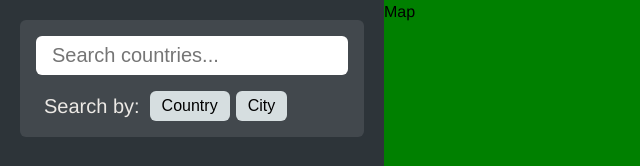
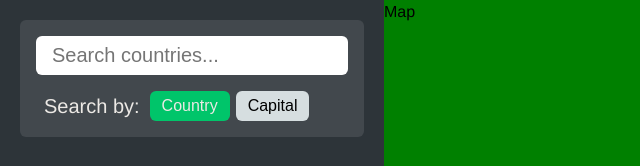
Before and after one commit to michalmankiewicz/countries-map, a React (Vite) app: page / in a window 1280 px wide. Shown: the top 166 px of the page, without its empty margins (0-640 px from the left). Built offline with nearby package versions, Linux system fonts and the light colour scheme; no server answers.

Commit message:
feat: Searching logic implemented

```diff
--- a/src/api/countriesApiSlice.ts
+++ b/src/api/countriesApiSlice.ts
@@ -1,5 +1,5 @@
 import { createApi, fetchBaseQuery } from '@reduxjs/toolkit/query/react';
-import { FetchedCountry } from '../types';
+import { FetchedCountry } from '../types/countries';
 
 export const countriesApi = createApi({
   reducerPath: 'countries',
--- a/src/components/CountriesList/CountryItem/CountryItem.tsx
+++ b/src/components/CountriesList/CountryItem/CountryItem.tsx
@@ -1,15 +1,9 @@
 import { CurrencyCircleDollar, House, UsersThree } from '@phosphor-icons/react';
 import React from 'react';
 import './CountryItem.scss';
+import { Country } from '../../../types/countries';
 
-type Props = {
-  name: string;
-  population: number;
-  currency: string[];
-  coordinates: [number, number];
-  imgUrl: string;
-  capital: string[];
-};
+type Props = Country;
 
 function CountryItem(props: Props) {
   const currency = props.currency.join(', ');
--- a/src/components/CountriesList/CountryList.tsx
+++ b/src/components/CountriesList/CountryList.tsx
@@ -2,15 +2,18 @@ import React from 'react';
 import CountryItem from './CountryItem/CountryItem';
 import './CountryList.scss';
 import { useGetAllCountriesQuery } from '../../api/countriesApiSlice';
+import { useAppSelector } from '../../types/redux';
+import { filterBySearch } from '../../utils';
 
 function CountryList() {
   const { data, isLoading, isError, isSuccess } = useGetAllCountriesQuery('');
 
-  console.log(data);
+  const { searchValue, filter } = useAppSelector((state) => state.search);
 
   const countries = data?.map((c) => {
-    if (c.currencies && Object.entries(c.currencies).length === 2)
-      console.log(c.name, c.currencies);
+    if (c.currencies && Object.entries(c.currencies).length > 1) console.log(c.name, c.currencies);
+
+    // if (c.capital && c.capital.length > 1) console.log(c.name, c.capital);
 
     return {
       name: c.name.common,
@@ -22,12 +25,14 @@ function CountryList() {
     };
   });
 
+  const filteredCountries = filterBySearch(countries, searchValue, filter);
+
   return (
     <div className="country-list">
       <h2>Countries ({countries?.length}) </h2>
       <ul>
         {isSuccess &&
-          countries?.map((c) => (
+          filteredCountries?.map((c) => (
             <CountryItem
               key={c.name}
               name={c.name}
--- a/src/components/SearchCountriesForm/SearchCountriesForm.tsx
+++ b/src/components/SearchCountriesForm/SearchCountriesForm.tsx
@@ -1,12 +1,42 @@
-import React from 'react';
+import React, { useState } from 'react';
 import Filters from './filters/Filters';
 import './SearchCountriesForm.scss';
+import { useAppDispatch } from '../../types/redux';
+import { setFilter, setSearchValue } from '../../store/search/searchSlice';
 
 function SearchCountriesForm() {
+  const dispatch = useAppDispatch();
+
+  const [search, setSearch] = useState({
+    searchValue: '',
+    filter: 'Country',
+  });
+
+  const handleFilterChange = (value: 'Country' | 'Capital') => {
+    setSearch((prevState) => {
+      return { ...prevState, filter: value };
+    });
+    dispatch(setFilter(value));
+  };
+
+  const handleInputChange = (e: React.FormEvent<HTMLInputElement>) => {
+    setSearch((prevState) => {
+      return { ...prevState, searchValue: (e.target as HTMLInputElement).value };
+    });
+    dispatch(setSearchValue((e.target as HTMLInputElement).value));
+  };
+
+  console.log(search);
+
   return (
     <div className="search-countries-form">
-      <input placeholder="Search countries..." className="search-input" />
-      <Filters />
+      <input
+        placeholder="Search countries..."
+        className="search-input"
+        value={search.searchValue}
+        onChange={handleInputChange}
+      />
+      <Filters onFilterChange={handleFilterChange} />
     </div>
   );
 }
--- a/src/components/SearchCountriesForm/filters/Filters.tsx
+++ b/src/components/SearchCountriesForm/filters/Filters.tsx
@@ -1,13 +1,34 @@
-import React from 'react';
+import React, { useState } from 'react';
 import './Filters.scss';
 
-function Filters() {
+type Props = {
+  onFilterChange: (filterValue: 'Country' | 'Capital') => void;
+};
+
+function Filters(props: Props) {
+  const [filter, setFilter] = useState('Country');
+
+  const handleFilterChange = (value: 'Country' | 'Capital') => {
+    if (value === filter) return;
+    setFilter(value);
+    props.onFilterChange(value);
+  };
+
   return (
     <div className="filters-container">
       <span>Search by:</span>
-
-      <button className="button">Country</button>
-      <button className="button">City</button>
+      <button
+        onClick={() => handleFilterChange('Country')}
+        className={`button ${filter === 'Country' ? 'button--active' : ''}`}
+      >
+        Country
+      </button>
+      <button
+        onClick={() => handleFilterChange('Capital')}
+        className={`button ${filter === 'Capital' ? 'button--active' : ''}`}
+      >
+        Capital
+      </button>
     </div>
   );
 }
--- a/src/main.tsx
+++ b/src/main.tsx
@@ -3,7 +3,7 @@ import ReactDOM from 'react-dom/client';
 import App from './App.tsx';
 import './styles/main.scss';
 import { Provider } from 'react-redux';
-import store from './api/index.ts';
+import store from './store/index.ts';
 
 ReactDOM.createRoot(document.getElementById('root') as HTMLElement).render(
   <React.StrictMode>
--- a/src/api/index.ts
+++ b/src/store/index.ts
@@ -1,11 +1,16 @@
 import { configureStore } from '@reduxjs/toolkit';
 import { countriesApi } from '../api/countriesApiSlice';
+import searchReducer from '../store/search/searchSlice';
 
 const store = configureStore({
   reducer: {
+    search: searchReducer,
     [countriesApi.reducerPath]: countriesApi.reducer,
   },
   middleware: (getDefaultMiddleware) => getDefaultMiddleware().concat(countriesApi.middleware),
 });
 
+export type RootState = ReturnType<typeof store.getState>;
+export type AppDispatch = typeof store.dispatch;
+
 export default store;
--- /dev/null
+++ b/src/store/search/searchSlice.ts
@@ -0,0 +1,28 @@
+import { createSlice } from '@reduxjs/toolkit';
+import type { PayloadAction } from '@reduxjs/toolkit';
+
+type SearchType = {
+  searchValue: string;
+  filter: 'Country' | 'Capital';
+};
+
+const initialSearchState: SearchType = {
+  searchValue: '',
+  filter: 'Country',
+};
+
+const searchSlice = createSlice({
+  name: 'search',
+  initialState: initialSearchState,
+  reducers: {
+    setSearchValue: (state, action: PayloadAction<string>) => {
+      state.searchValue = action.payload;
+    },
+    setFilter: (state, action: PayloadAction<'Country' | 'Capital'>) => {
+      state.filter = action.payload;
+    },
+  },
+});
+
+export const { setFilter, setSearchValue } = searchSlice.actions;
+export default searchSlice.reducer;
--- a/src/styles/components/_buttons.scss
+++ b/src/styles/components/_buttons.scss
@@ -6,7 +6,8 @@
   border: none;
   border-radius: $border-radius;
 
-  &:hover {
+  &:hover,
+  &--active {
     color: $font-color-white;
     background-color: $primary-color;
     cursor: pointer;
--- /dev/null
+++ b/src/types/redux/index.ts
@@ -0,0 +1,8 @@
+import { useDispatch, useSelector } from 'react-redux';
+import type { TypedUseSelectorHook } from 'react-redux';
+
+import { RootState, AppDispatch } from '../../store';
+
+// Use throughout your app instead of plain `useDispatch` and `useSelector`
+export const useAppDispatch: () => AppDispatch = useDispatch;
+export const useAppSelector: TypedUseSelectorHook<RootState> = useSelector;
--- /dev/null
+++ b/src/utils/index.ts
@@ -0,0 +1,14 @@
+import { Country } from '../types/countries';
+
+export const filterBySearch = (
+  countries: Country[] | undefined,
+  searchValue: string,
+  filter: 'Country' | 'Capital'
+): Country[] | undefined => {
+  if (!countries) return;
+
+  const pattern = new RegExp(`\\b(?:${searchValue}\\w*)\\b`, 'i');
+
+  if (filter === 'Country') return countries?.filter((c) => pattern.test(c.name));
+  else return countries?.filter((c) => c.capital.some((cap) => pattern.test(cap)));
+};
```
Also changed, not shown: src/types/countries/index.ts (renamed from src/types/index.ts, +9 -0 lines).
